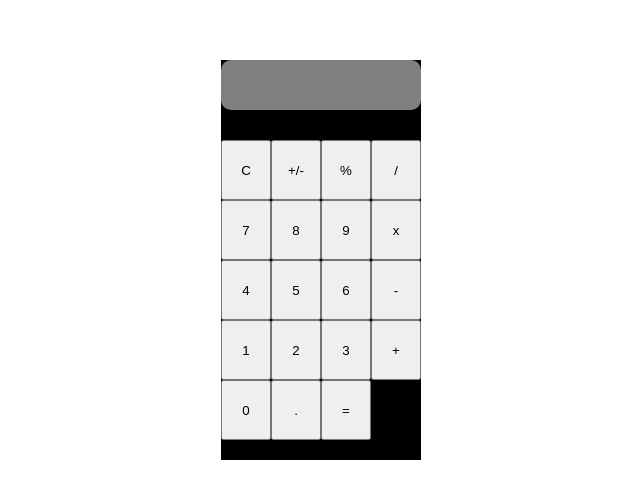
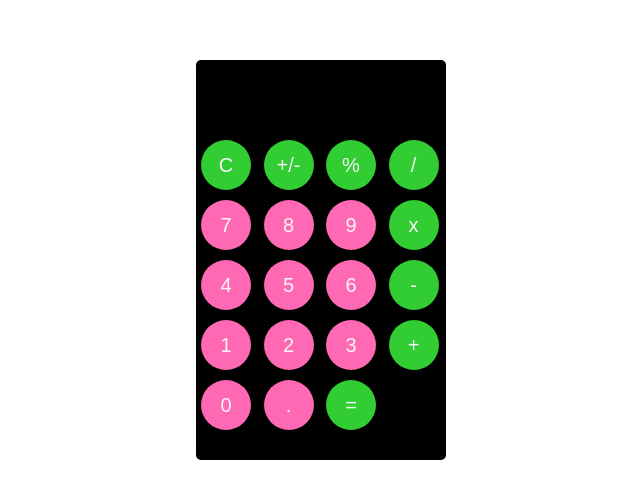
Before and after one commit to EmmaSmith1988/calculator, a plain HTML site: page index.html in a window 1280 px wide. Shown: the part 140-638 px from the top of the page, without its empty margins (319-959 px from the left). Drawn offline with Linux system fonts and the light colour scheme.

Commit message:
finished styling the calculator

```diff
--- a/styles.scss
+++ b/styles.scss
@@ -12,22 +12,42 @@ body {
 }
 
 .calculator {
-  width: 200px;
+  width: 250px;
   background-color: black;
   height: 400px;
+  border-radius: 5px;
 }
 
 .display {
   height: 50px;
-  background-color: grey;
   border-radius: 10px;
   margin-bottom: 30px;
+  color: whitesmoke;
+  font-size: 60px;
+  text-align: end;
 }
 
 .buttons {
   display: grid;
   grid-template-columns: 1fr 1fr 1fr 1fr;
-  width: 200px;
+  width: 250px;
   height: 300px;
-  margin: auto;
+  margin-left: 5px;
+
+  * {
+    height: 50px;
+    width: 50px;
+    border-radius: 50%;
+    border: none;
+    color: whitesmoke;
+    font-size: 20px;
+  }
+
+  &__number {
+    background-color: hotpink;
+  }
+
+  &__symbol {
+    background-color: limegreen;
+  }
 }
```
Also changed, not shown: styles.css.
